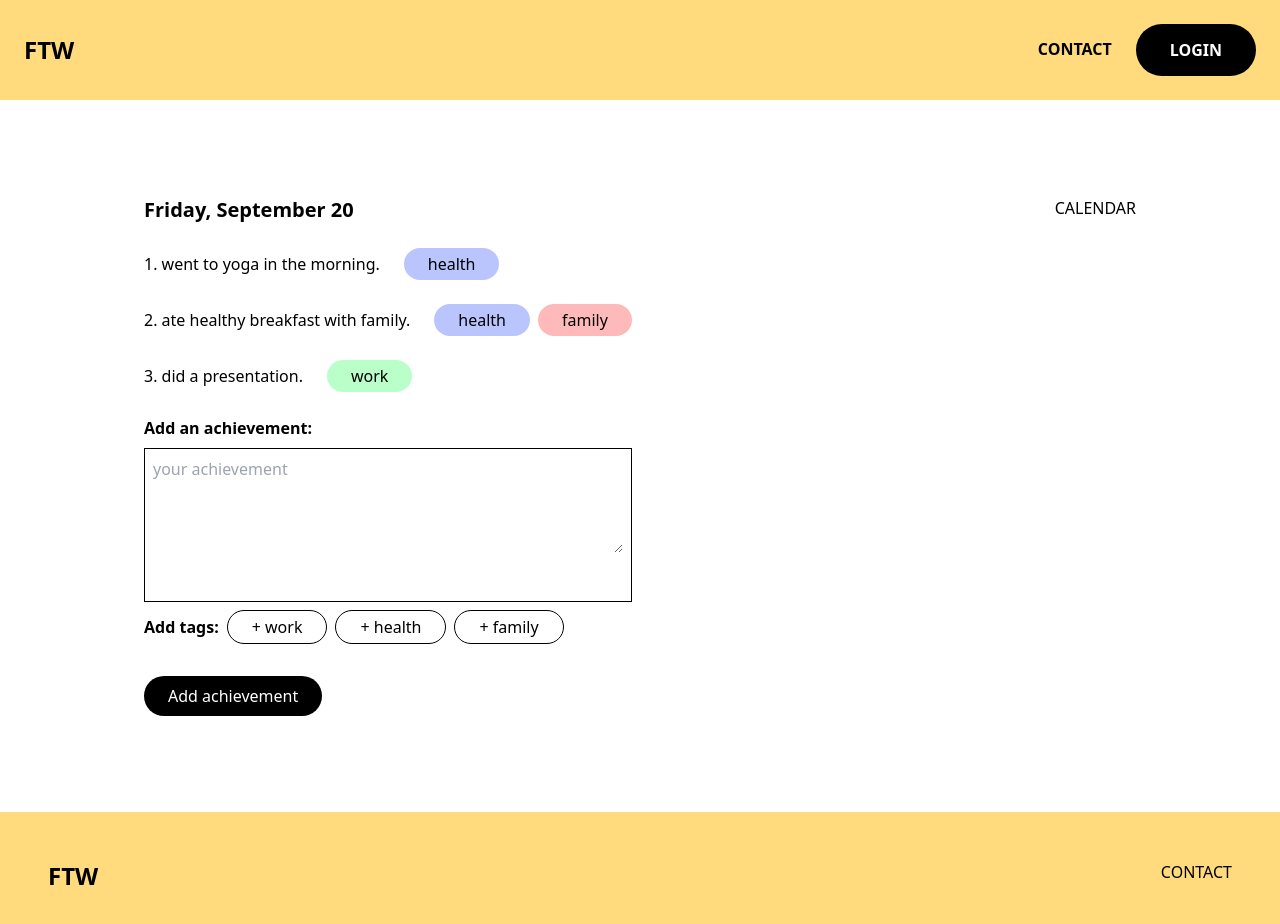
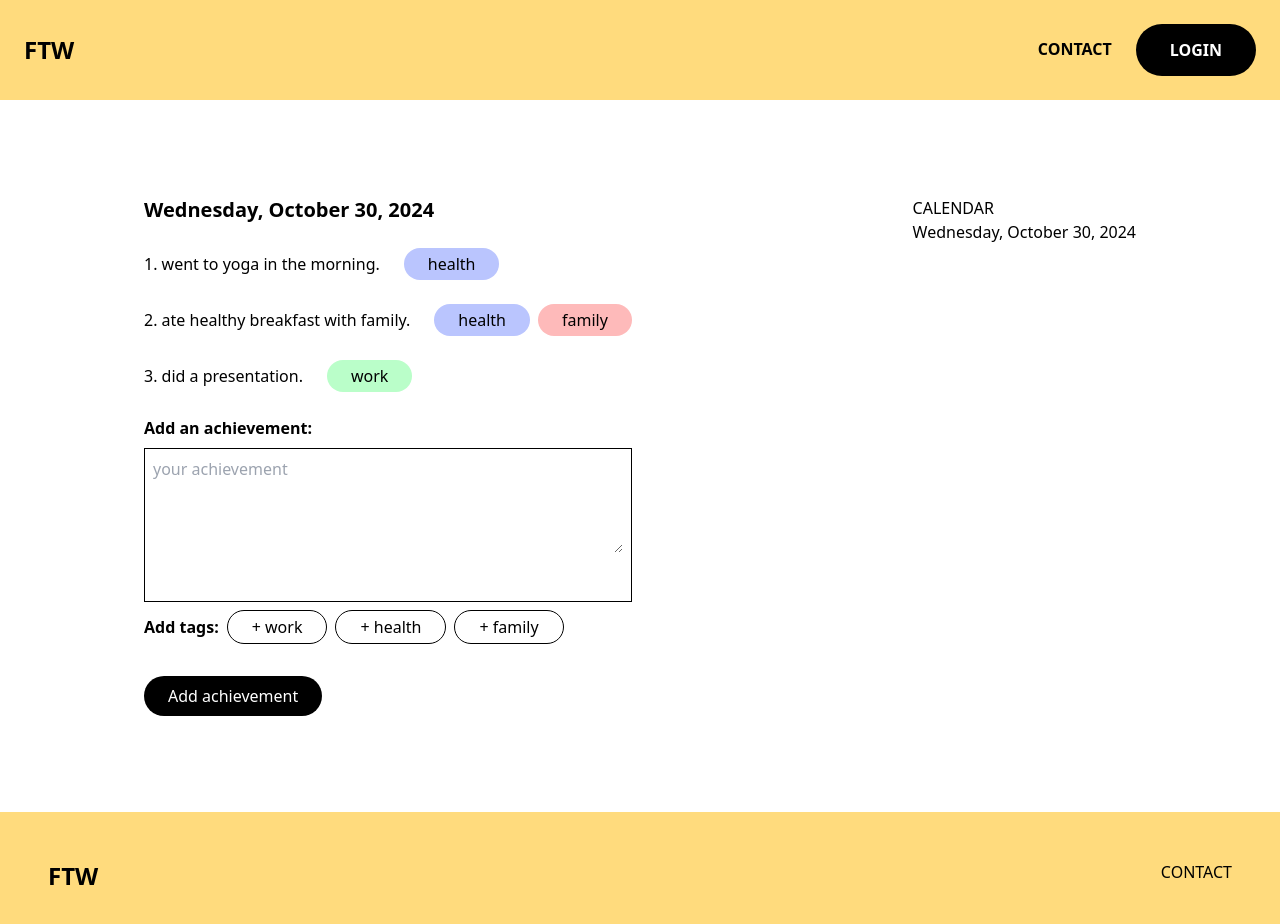
Before and after one commit to ajasinger/clap-for-me, a React (Vite) app in the folder frontend/: page / in a window 1280 px wide. Shown: the top 924 px of the page. Built offline with nearby package versions, Linux system fonts and the light colour scheme.

Commit message:
pass in today's date from home to child components

```diff
--- a/frontend/src/components/Achievements.tsx
+++ b/frontend/src/components/Achievements.tsx
@@ -29,6 +29,10 @@ const data = [
 ]
 
 // Types
+type AchievementProps = {
+    date: string;
+};
+
 type Achievement = {
     id: number;
     body: string;
@@ -54,7 +58,7 @@ const tagColor = (tag: string) => {
       }
 }
 
-export default function Achievements() {
+export default function Achievements({ date }: AchievementProps) {
     const [achievements, setAchievements] = useState<Achievements[]>(data);
     const [tagOptions, setTagOptions] = useState<string[]>(tagOptionsArray)
     const [isEditing, setIsEditing] = useState<boolean>(false);
@@ -62,7 +66,7 @@ export default function Achievements() {
 
     return(
         <div className="flex flex-col gap-6">
-            <h1 className="text-xl font-bold">{achievements[0].date}</h1>
+            <h1 className="text-xl font-bold">{date}</h1>
             <ol className="flex flex-col gap-6">
                 {achievements[0].achievements.map((achievement, index) => (
                     <li key={achievement.id} className="flex items-center gap-12">
--- a/frontend/src/components/Calendar.tsx
+++ b/frontend/src/components/Calendar.tsx
@@ -1,7 +1,14 @@
-export default function Calendar() {
+
+type CalendarProps = {
+    date: string;
+    setDate: React.Dispatch<React.SetStateAction<string>>;
+};
+
+export default function Calendar({ date, setDate }: CalendarProps) {
     return(
         <div>
             <h1>CALENDAR</h1>
+            <p>{date}</p>
         </div>
     )
 }
--- a/frontend/src/pages/Home.tsx
+++ b/frontend/src/pages/Home.tsx
@@ -1,11 +1,22 @@
 import Achievements from "../components/Achievements";
 import Calendar from "../components/Calendar";
+import { useState } from "react";
 
 export default function Home() {
+    const today = new Date().toLocaleDateString('en-US', {
+        weekday: 'long',
+        year: 'numeric',
+        month: 'long',
+        day: 'numeric'
+    });
+    const [date, setDate] = useState<string>(today);
+
+
+
     return(
         <div className="w-full flex justify-between">
-            <Achievements />
-            <Calendar />
+            <Achievements date={date}/>
+            <Calendar date={date} setDate={setDate} />
         </div>
     )
 }
```
